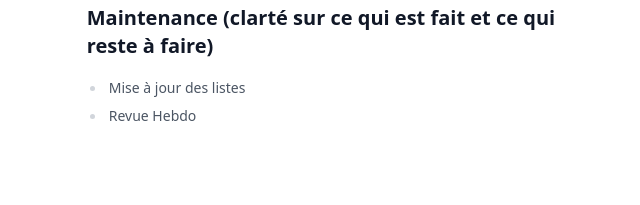
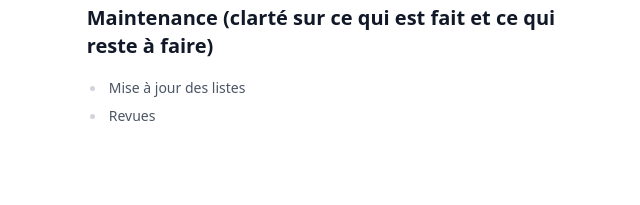
Before and after one commit to greglejeune/ebook, a Jekyll site: the page built from _gdp/2025-01-01-centralisation.md, in a window 1280 px wide. Shown: the part 1275-1480 px from the top of the page, without its empty margins (485-1125 px from the left). Built offline with Jekyll 4.4.1, drawn with Linux system fonts in a browser that asks for light colours.

Commit message:
Update 2025-01-01-centralisation.md

```diff
--- a/_gdp/2025-01-01-centralisation.md
+++ b/_gdp/2025-01-01-centralisation.md
@@ -58,4 +58,4 @@ source : "https://www.youtube.com/watch?v=i1K_IVTvXpY"
 ## Maintenance (clarté sur ce qui est fait et ce qui reste à faire)
 
 - Mise à jour des listes
-- Revue Hebdo
+- Revues
```
